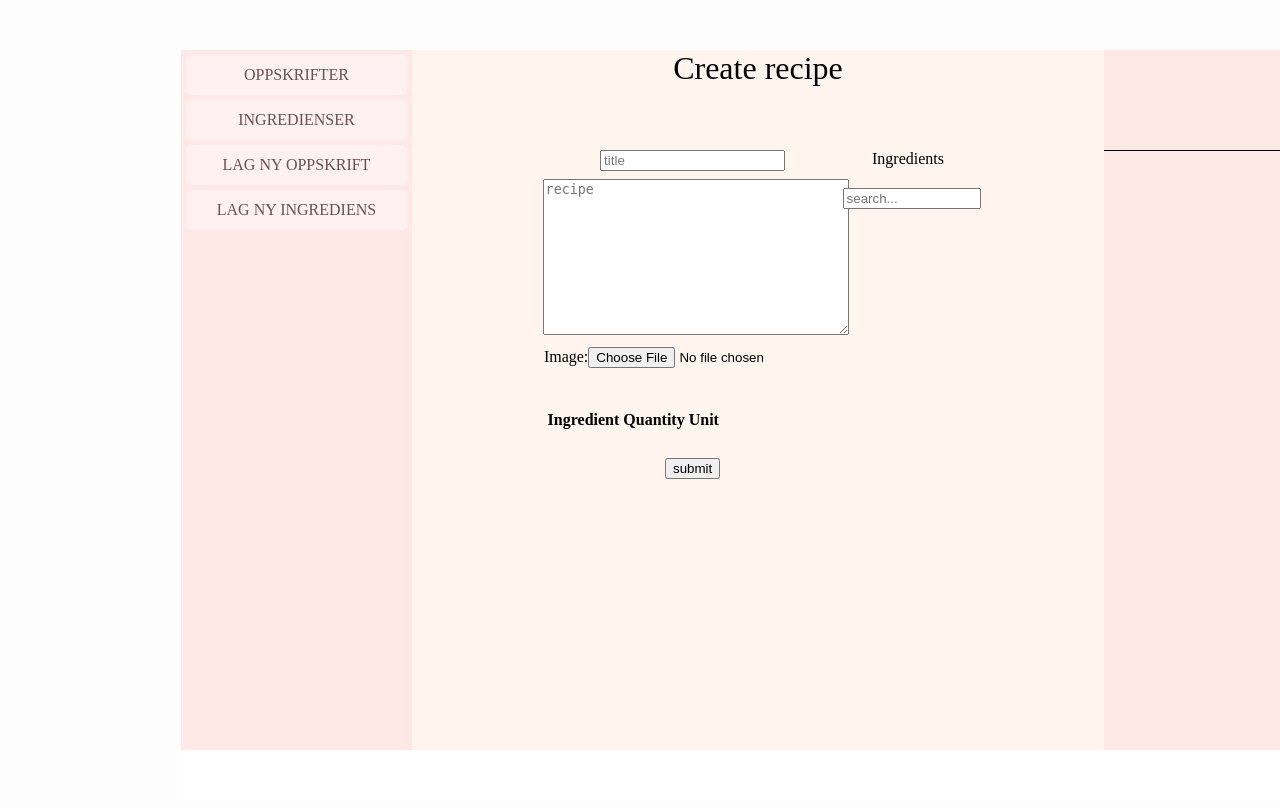
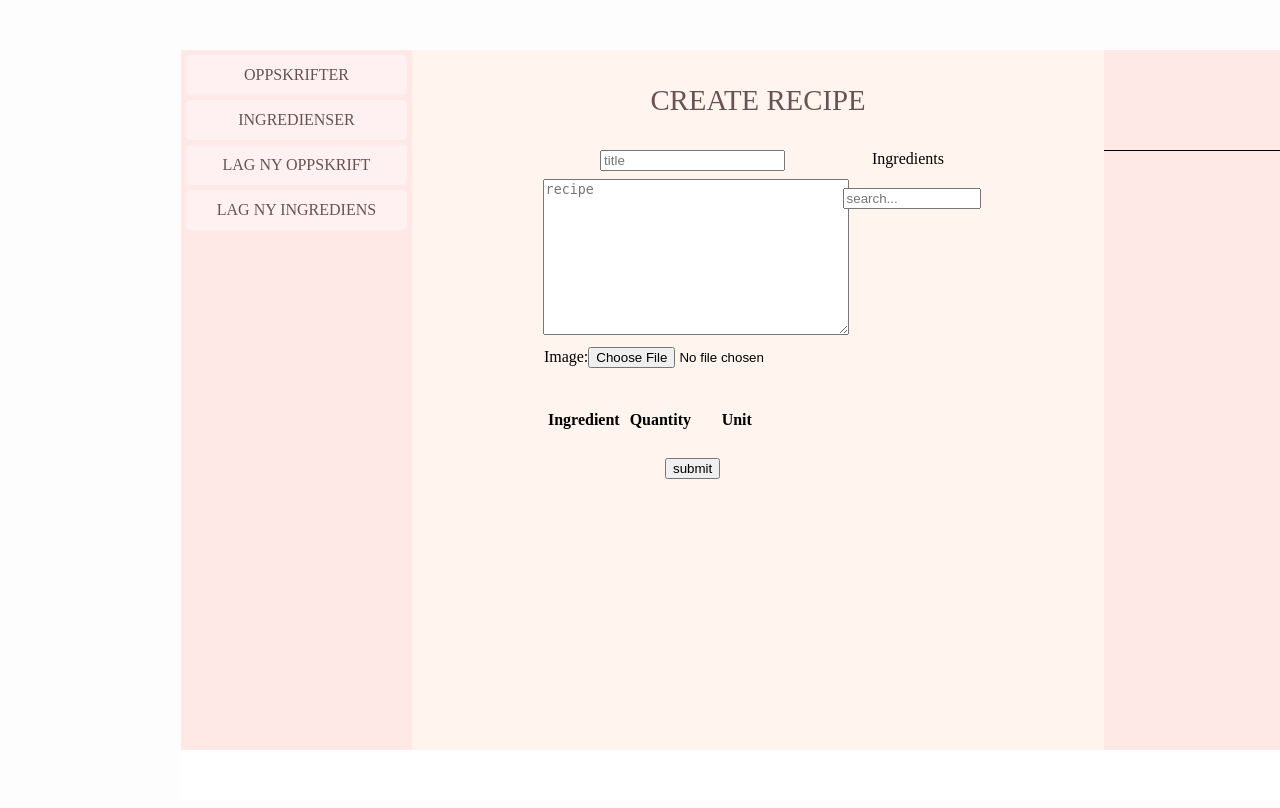
Before and after one commit to Espenbfo/Recipe-website, a Django app: page /create in a window 1280 px wide; the page is wider, and only the part inside the window is pictured. Shown: the part 108-916 px from the top of that part. Run offline with Django 3.2, Linux system fonts and the light colour scheme; data that the repository does not hold is empty.

Commit message:
Tweak ingredient table

```diff
--- a/static/css/createrecipe.css
+++ b/static/css/createrecipe.css
@@ -30,7 +30,10 @@
 
 #main .title {
     grid-area: title;
-    font-size: 2rem;
+    font-size: 1.8rem;
+    color: #685252;
+    text-transform: uppercase;
+    margin: auto;
 }
 
 #split-view #create-form {
@@ -95,5 +98,17 @@ td {
     overflow: hidden;
 }
 
+td * {
+    width: 100%;
+}
+th {
+    width: 33%;
+    overflow: hidden;
+    align-content: center;
+}
+
+th * {
+    width: 100%;
+}
 tr {
 }
```
